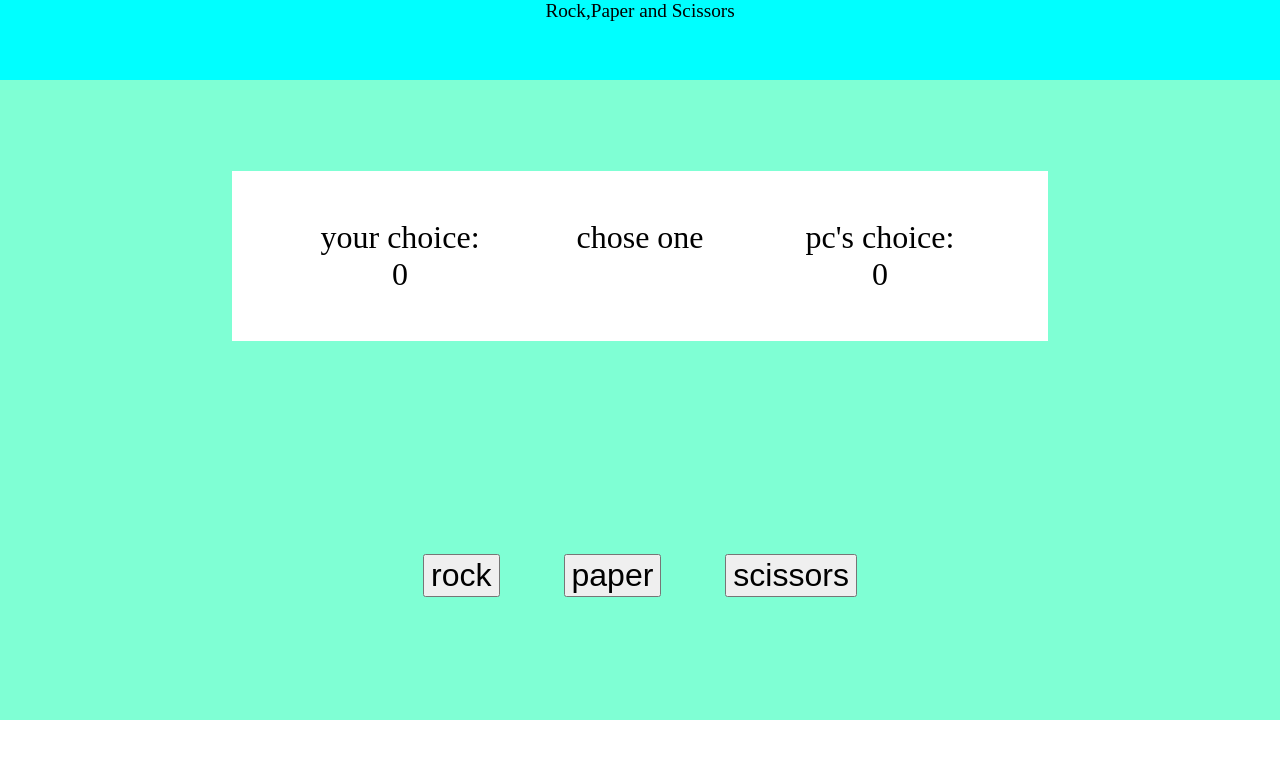
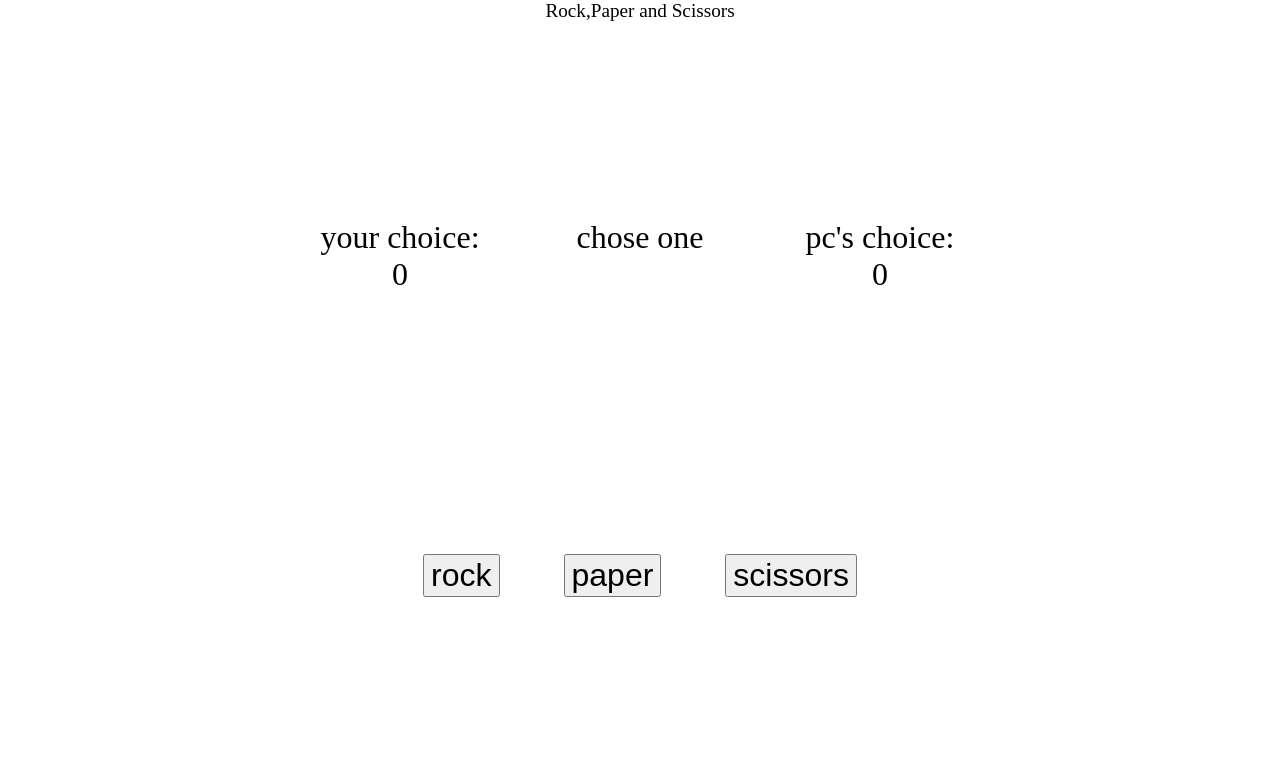
Before and after one commit to TaherBarakat/Rock-Paper-Scissors, a plain HTML site: page index.html in a window 1280 px wide. Drawn offline with Linux system fonts and the light colour scheme.

Commit message:
Update style.css

```diff
--- a/style.css
+++ b/style.css
@@ -8,13 +8,13 @@ header {
    /*   display: flex; */
    /* padding: 0rem; */
    text-align: center;
-   background-color: aqua;
+   background-color: white;
    font-size: larger;
 }
 #main {
    padding: 0rem;
    height: 80vh;
-   background-color: aquamarine;
+   background-color: white;
    display: flex;
    flex-direction: column;
    align-items: center;
```
